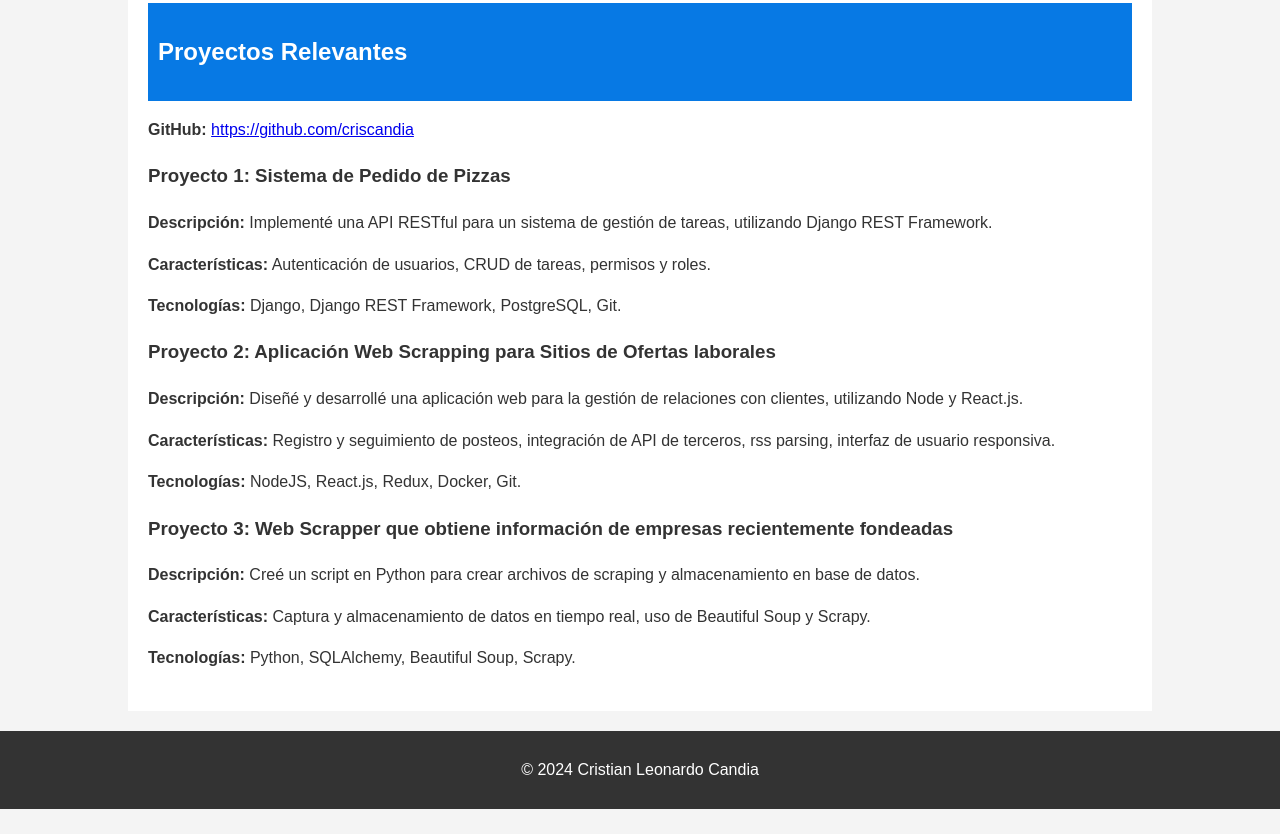
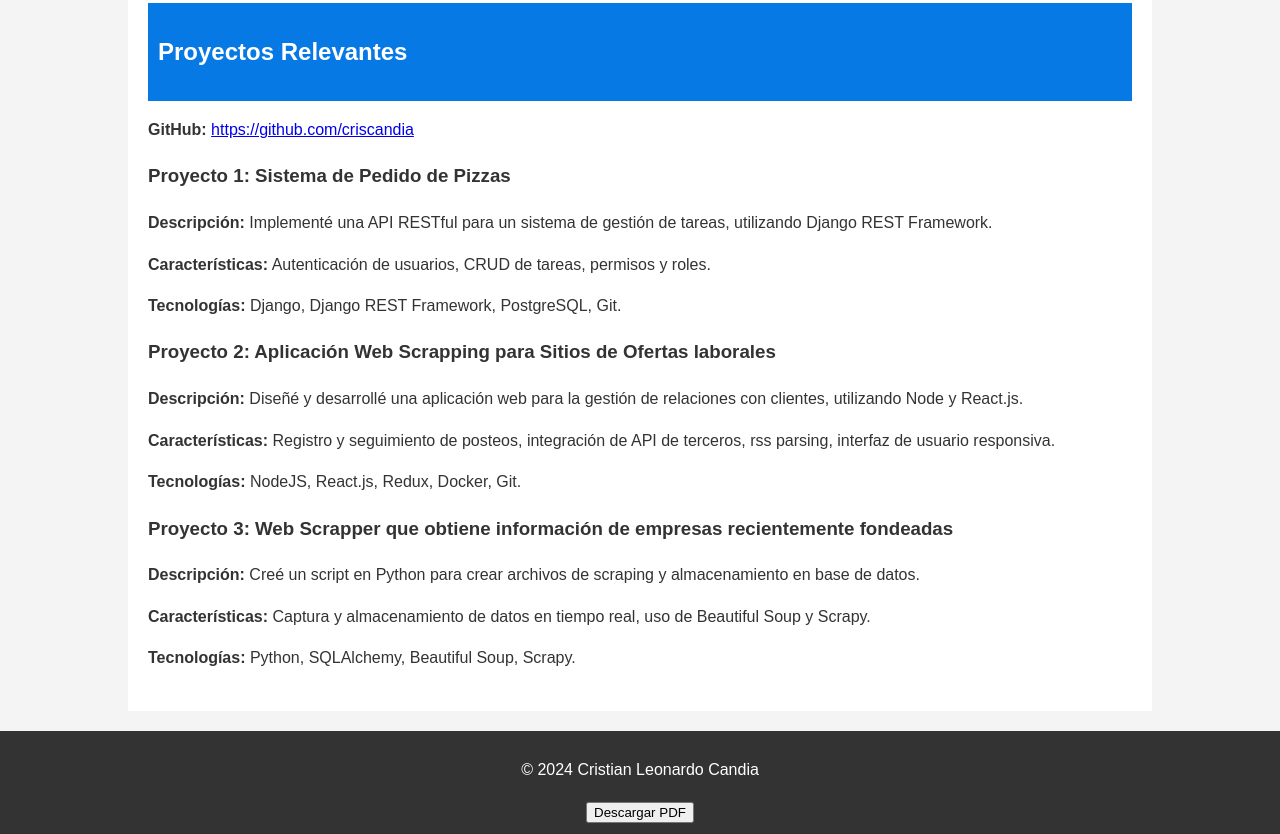
Before and after one commit to criscandia/criscandia.github.io, a plain HTML site: page index.html in a window 1280 px wide. Shown: the part 1826-2660 px from the top of the page. Before the commit the page ends 2635 px from the top, so only its background shows below. Drawn offline with nearby package versions, Linux system fonts and the light colour scheme.

```diff
--- a/index.html
+++ b/index.html
@@ -289,7 +289,36 @@
         </div>
     </div>
     <footer>
-        <p>&copy; 2024 Cristian Leonardo Candia</p>
+        <div class="container">
+            <p>&copy; 2024 Cristian Leonardo Candia</p>
+            <button onclick="generatePDF()">Descargar PDF</button>
+        </div>
     </footer>
+
+    <!-- Importar jsPDF -->
+    <script src="https://cdnjs.cloudflare.com/ajax/libs/jspdf/2.3.1/jspdf.umd.min.js"></script>
+
+    <!-- Script para generar PDF -->
+    <script>
+        function generatePDF() {
+            const doc = new jsPDF();
+            const content = document.querySelector('.container'); // Selecciona el contenedor principal
+
+            // Opciones para el PDF
+            const options = {
+                margin: {
+                    top: 20,
+                    left: 20,
+                    right: 20,
+                    bottom: 20
+                }
+            };
+
+            // Convierte el contenido a PDF
+            doc.html(content, options, function() {
+                doc.save('curriculum.pdf');
+            });
+        }
+    </script>
 </body>
 </html>
```
